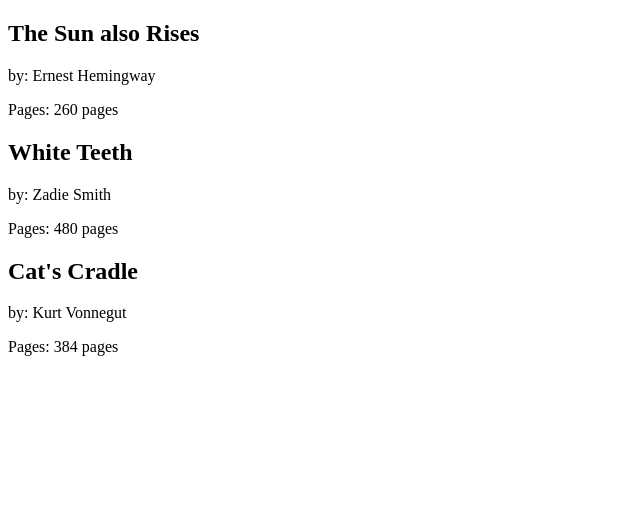
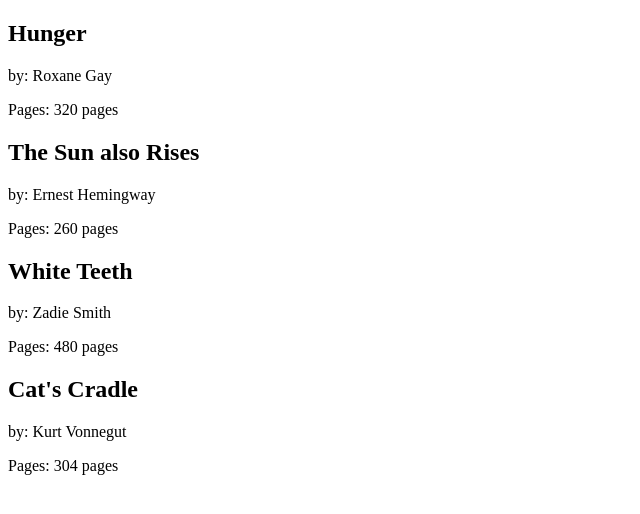
Before and after one commit to paulmcaruana/react-is-fun, a React (Create React App) app: page / in a window 1280 px wide. Shown: the top 514 px of the page, without its empty margins (0-640 px from the left). Built offline with nearby package versions, Linux system fonts and the light colour scheme.

Commit message:
Displaying Child Components

```diff
--- a/src/index.js
+++ b/src/index.js
@@ -1,5 +1,12 @@
 import React from 'react'
 import { render } from 'react-dom'
+
+let bookList = [
+  {"title": "Hunger", "author": "Roxane Gay", "pages": 320},
+  {"title": "The Sun also Rises", "author": "Ernest Hemingway", "pages": 260},
+  {"title": "White Teeth", "author": "Zadie Smith", "pages": 480},
+  {"title": "Cat's Cradle", "author": "Kurt Vonnegut", "pages": 304}
+]
 
 const Book = ({title, author, pages}) => {
   return (
@@ -10,18 +17,22 @@
     </section>
   )
 }
-const Library = () => {
+const Library = ({books}) => {
   return (
     <div>
-      <Book title="The Sun also Rises" author="Ernest Hemingway" pages={260} />
-      <Book title="White Teeth" author="Zadie Smith" pages={480} />
-      <Book title="Cat's Cradle" author="Kurt Vonnegut" pages={384} />
+      {books.map(
+        (book, i) =>
+          <Book
+            key={i}
+            title={book.title}
+            author={book.author}
+            pages={book.pages} />
+      )}
     </div>
   )
 }
 
-
 render(
-  <Library />,
+  <Library books={bookList}/>,
   document.getElementById('root')
 )
```
